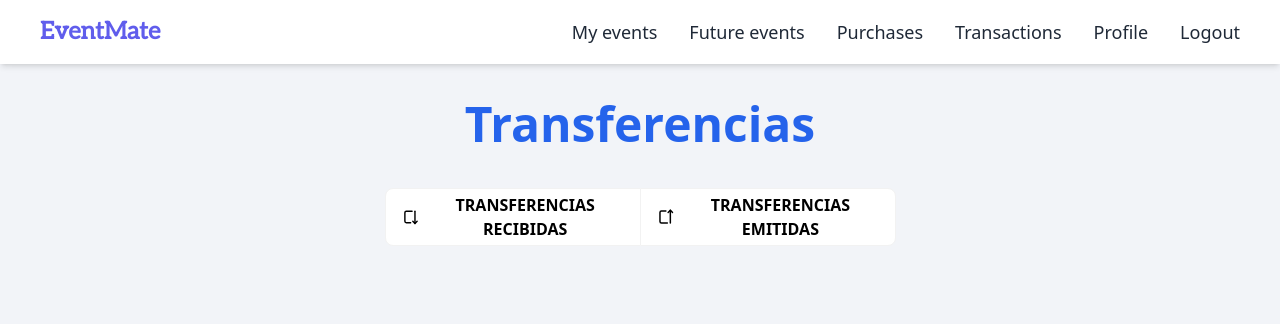
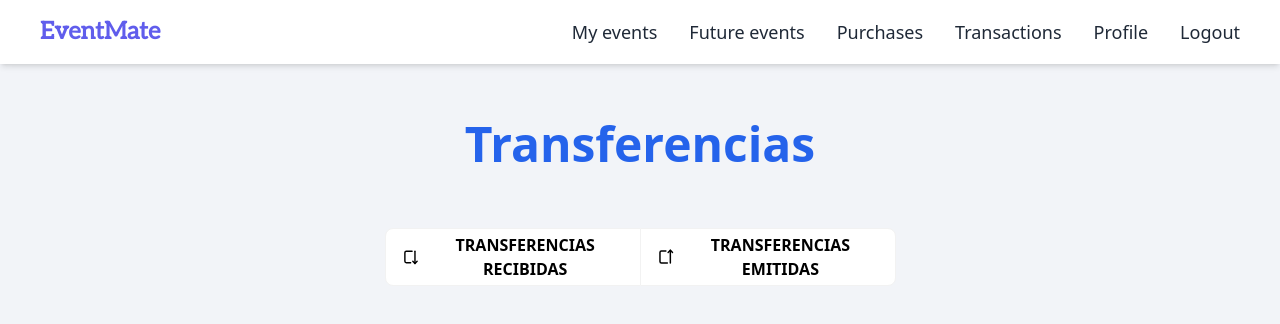
Before and after one commit to fmel025/test-deploy, a React (Vite) app in the folder Client/: page /transactions in a window 1280 px wide. Shown: the top 324 px of the page. Built offline with nearby package versions, Linux system fonts and the light colour scheme.

Commit message:
:ambulance: Fix elements overlaping navbar
Fixed elements overlaping navbar in transactions view

```diff
--- a/Client/src/components/Navigation/Navbar/ImprovedNavbar.jsx
+++ b/Client/src/components/Navigation/Navbar/ImprovedNavbar.jsx
@@ -22,14 +22,14 @@ const ImprovedNavbar = () => {
             EventMate
           </Link>
 
-      <div onClick={()=>setOpen(!open)} className='text-3xl absolute right-8 top-6 cursor-pointer md:hidden'>
-      <ion-icon name={open ? 'close':'menu'}></ion-icon>
+          <div onClick={() => setOpen(!open)} className='text-3xl absolute right-8 top-6 cursor-pointer md:hidden'>
+            <ion-icon name={open ? 'close' : 'menu'}></ion-icon>
           </div>
 
-      <ul className={`md:flex md:items-center md:pb-0 pb-12 absolute md:static bg-white md:z-auto z-[-1] left-0 w-full md:w-auto md:pl-0 pl-9 transition-all duration-500 ease-in ${open ? 'top-20 ':'top-[-490px]'}`}>
+          <ul className={`md:flex md:items-center md:pb-0 pb-12 absolute md:static bg-white md:z-auto z-[-1] left-0 w-full md:w-auto md:pl-0 pl-9 transition-all duration-500 ease-in ${open ? 'top-20 ' : 'top-[-490px]'}`}>
             {
-          Links.map((link)=>(
-            <li key={link.name} className='md:ml-8 text-lg md:my-0 my-7'>
+              Links.map((link) => (
+                <li key={link.name} className='md:ml-8 text-lg md:my-0 my-2 hover:bg-slate-300'>
                   <a href={link.link} className='text-gray-800 hover:text-gray-400 duration-500'>{link.name}</a>
                 </li>
               ))
--- a/Client/src/pages/Misc/Transactions.jsx
+++ b/Client/src/pages/Misc/Transactions.jsx
@@ -62,9 +62,10 @@ function Transactions() {
   return (
     <>
       <Layout>
-        <h1 className="text-3xl lg:text-5xl font-bold text-blue-600 text-center mt-5 mb-10">Transferencias</h1>
+        <h1 className="text-3xl lg:text-5xl font-bold text-blue-600 text-center mt-10 mb-10">Transferencias</h1>
+        <div className="container mx-auto h-screen">
           <Tabs value={activeTab} className="flex flex-col items-center">
-          <TabsHeader className="join join-vertical md:join-horizontal my-auto">
+            <TabsHeader className="join join-vertical md:join-horizontal my-auto mt-5">
               {data.map(({ label, value, icon }) => (
                 <Tab
                   key={value}
@@ -78,7 +79,7 @@ function Transactions() {
                 </Tab>
               ))}
             </TabsHeader>
-          <TabsBody className="items-center m-auto overflow-y-auto">
+            <TabsBody className="items-center h-60 lg:h-full overflow-y-auto mt-10">
               {data.map(({ value, content }) => (
                 <TabPanel key={value} value={value}>
                   {content}
@@ -86,6 +87,8 @@ function Transactions() {
               ))}
             </TabsBody>
           </Tabs>
+        </div>
+
         <ImprovedNavbar />
       </Layout>
 
```
Lines whose indentation alone changed are shown as unchanged.
